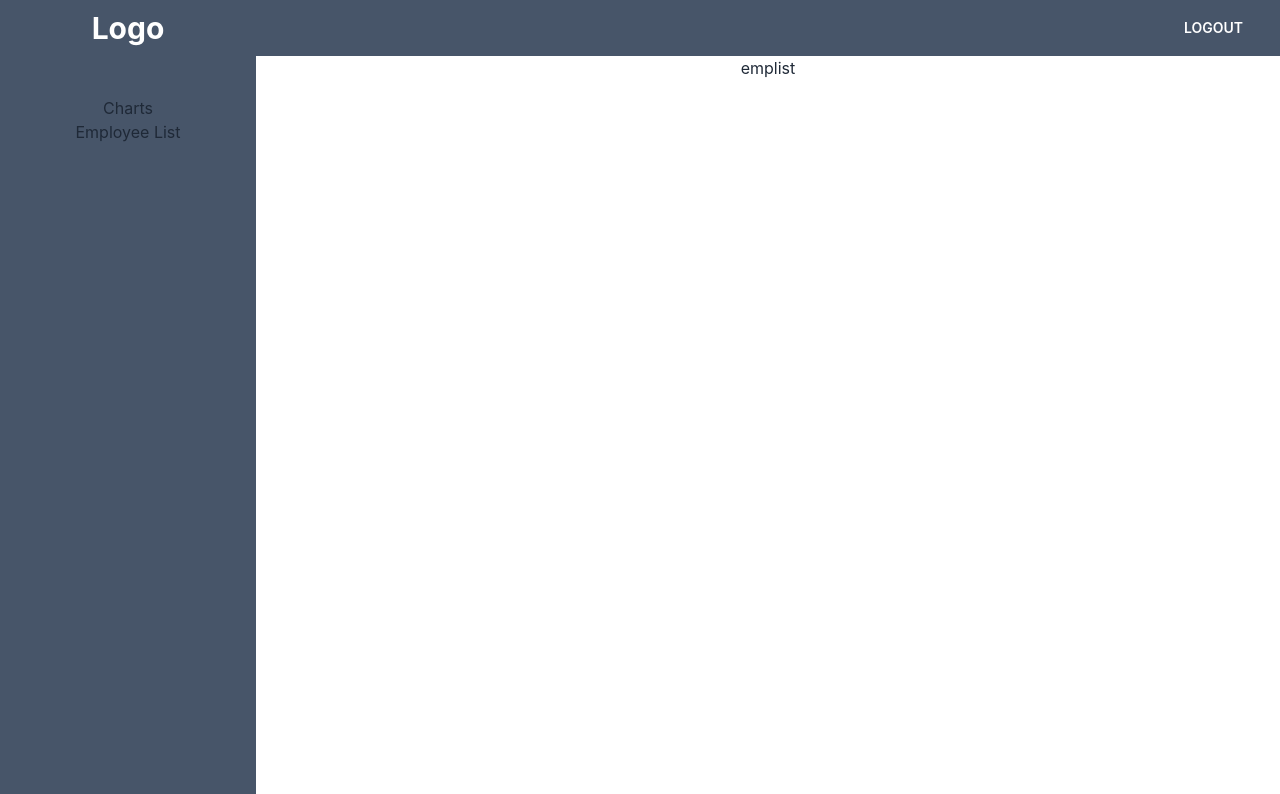
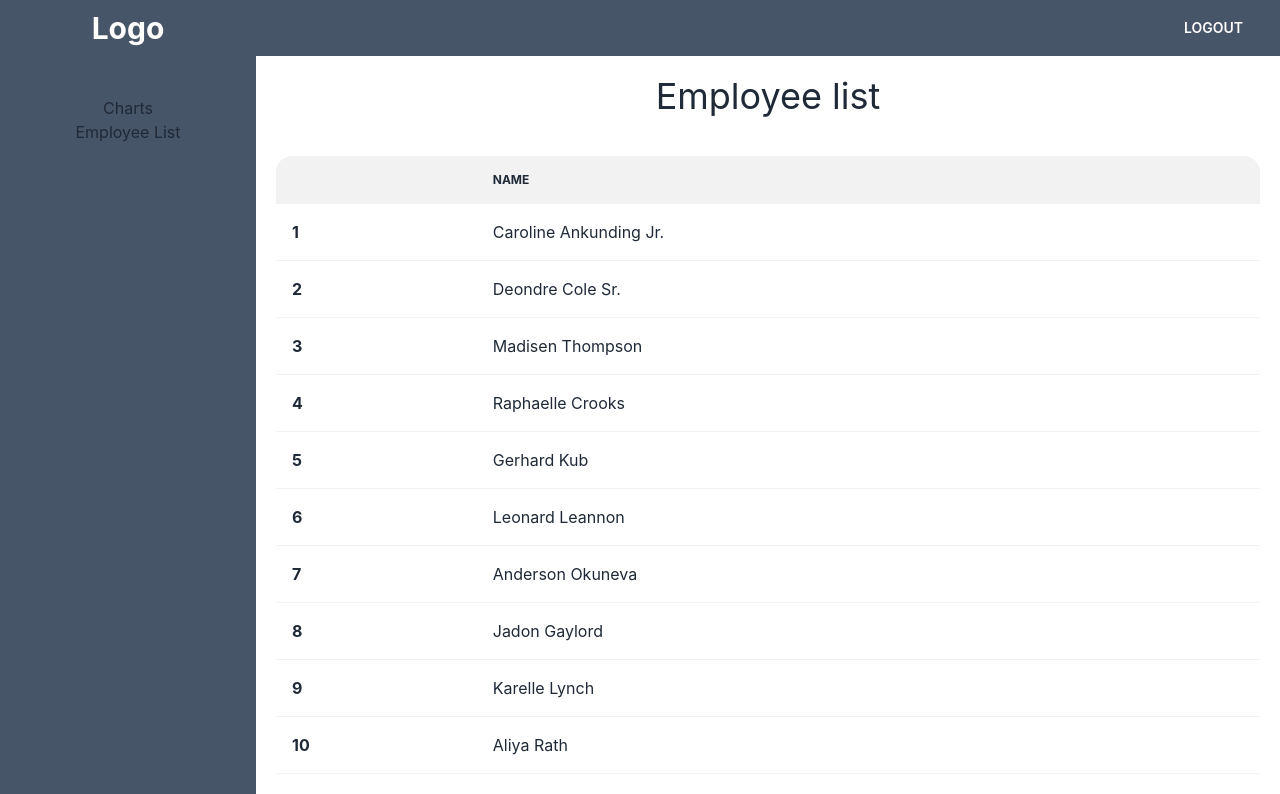
Before and after one commit to moniruzzaman01/task-aptcoder, a React (Create React App) app: page /dashboard/list in a window 1280 px wide. Shown: the top 794 px of the page. Built offline with nearby package versions, Linux system fonts and the light colour scheme.

Commit message:
list added

```diff
--- a/src/Components/Dashboard.js
+++ b/src/Components/Dashboard.js
@@ -26,7 +26,7 @@ const Dashboard = () => {
         </button>
       </div>
       <div className=" flex">
-        <div className=" h-[93vh] w-[20vw] bg-slate-600 py-10 hidden md:block lg:block">
+        <div className=" min-h-[93vh] w-[20vw] bg-slate-600 py-10 hidden md:block lg:block">
           <p>
             <Link to="/dashboard/charts">Charts</Link>
           </p>
--- a/src/Components/EmpList.js
+++ b/src/Components/EmpList.js
@@ -1,7 +1,184 @@
 import React from "react";
 
 const EmpList = () => {
-  return <div>emplist</div>;
+  const name = [
+    {
+      name: "Caroline Ankunding Jr.",
+    },
+    {
+      name: "Deondre Cole Sr.",
+    },
+    {
+      name: "Madisen Thompson",
+    },
+    {
+      name: "Raphaelle Crooks",
+    },
+    {
+      name: "Gerhard Kub",
+    },
+    {
+      name: "Leonard Leannon",
+    },
+    {
+      name: "Anderson Okuneva",
+    },
+    {
+      name: "Jadon Gaylord",
+    },
+    {
+      name: "Karelle Lynch",
+    },
+    {
+      name: "Aliya Rath",
+    },
+    {
+      name: "Markus Kuhn",
+    },
+    {
+      name: "Mrs. Rosalyn Larson",
+    },
+    {
+      name: "Ross Hoppe",
+    },
+    {
+      name: "Amari Hodkiewicz DVM",
+    },
+    {
+      name: "Sallie Wiegand",
+    },
+    {
+      name: "Jaleel Hilpert",
+    },
+    {
+      name: "Mr. Kian Marvin",
+    },
+    {
+      name: "Leland Simonis",
+    },
+    {
+      name: "Lane Willms",
+    },
+    {
+      name: "Fernando Padberg",
+    },
+    {
+      name: "Rico Lynch",
+    },
+    {
+      name: "Alberto Mills",
+    },
+    {
+      name: "Rose McLaughlin DVM",
+    },
+    {
+      name: "Cale Jakubowski",
+    },
+    {
+      name: "Miss Josiane Bins",
+    },
+    {
+      name: "Teresa Buckridge",
+    },
+    {
+      name: "Devonte Mohr",
+    },
+    {
+      name: "Miss Ole Wilkinson",
+    },
+    {
+      name: "Federico Osinski MD",
+    },
+    {
+      name: "Vladimir McDermott",
+    },
+    {
+      name: "Sibyl Eichmann",
+    },
+    {
+      name: "Patsy Goodwin",
+    },
+    {
+      name: "Nicole Thiel",
+    },
+    {
+      name: "Monroe Deckow",
+    },
+    {
+      name: "Xander Hills",
+    },
+    {
+      name: "Fabiola Daugherty",
+    },
+    {
+      name: "Kacey Gislason",
+    },
+    {
+      name: "Dexter Kuhn",
+    },
+    {
+      name: "Albina Kassulke I",
+    },
+    {
+      name: "Earnestine Ortiz",
+    },
+    {
+      name: "Julio Bednar",
+    },
+    {
+      name: "Keegan Bode",
+    },
+    {
+      name: "Conner Dickens",
+    },
+    {
+      name: "August Effertz",
+    },
+    {
+      name: "Dr. Anjali Volkman",
+    },
+    {
+      name: "Augusta Hickle",
+    },
+    {
+      name: "Jordyn Hermiston",
+    },
+    {
+      name: "Shannon Wilderman III",
+    },
+    {
+      name: "Madge Mohr",
+    },
+    {
+      name: "Cyril Lindgren",
+    },
+  ];
+
+  return (
+    <div>
+      <h1 className=" text-4xl my-5">Employee list</h1>
+      <div className=" p-5">
+        <div className="overflow-x-auto">
+          <table className="table w-full">
+            <thead>
+              <tr>
+                <th></th>
+                <th>Name</th>
+              </tr>
+            </thead>
+            <tbody>
+              {name.map((emp, index) => (
+                <tr key={index}>
+                  <th>{index + 1}</th>
+                  <td>{emp.name}</td>
+                </tr>
+              ))}
+            </tbody>
+          </table>
+        </div>
+      </div>
+    </div>
+  );
 };
 
 export default EmpList;
```
Also changed, not shown: public/name.json (added, +52 -0 lines).
